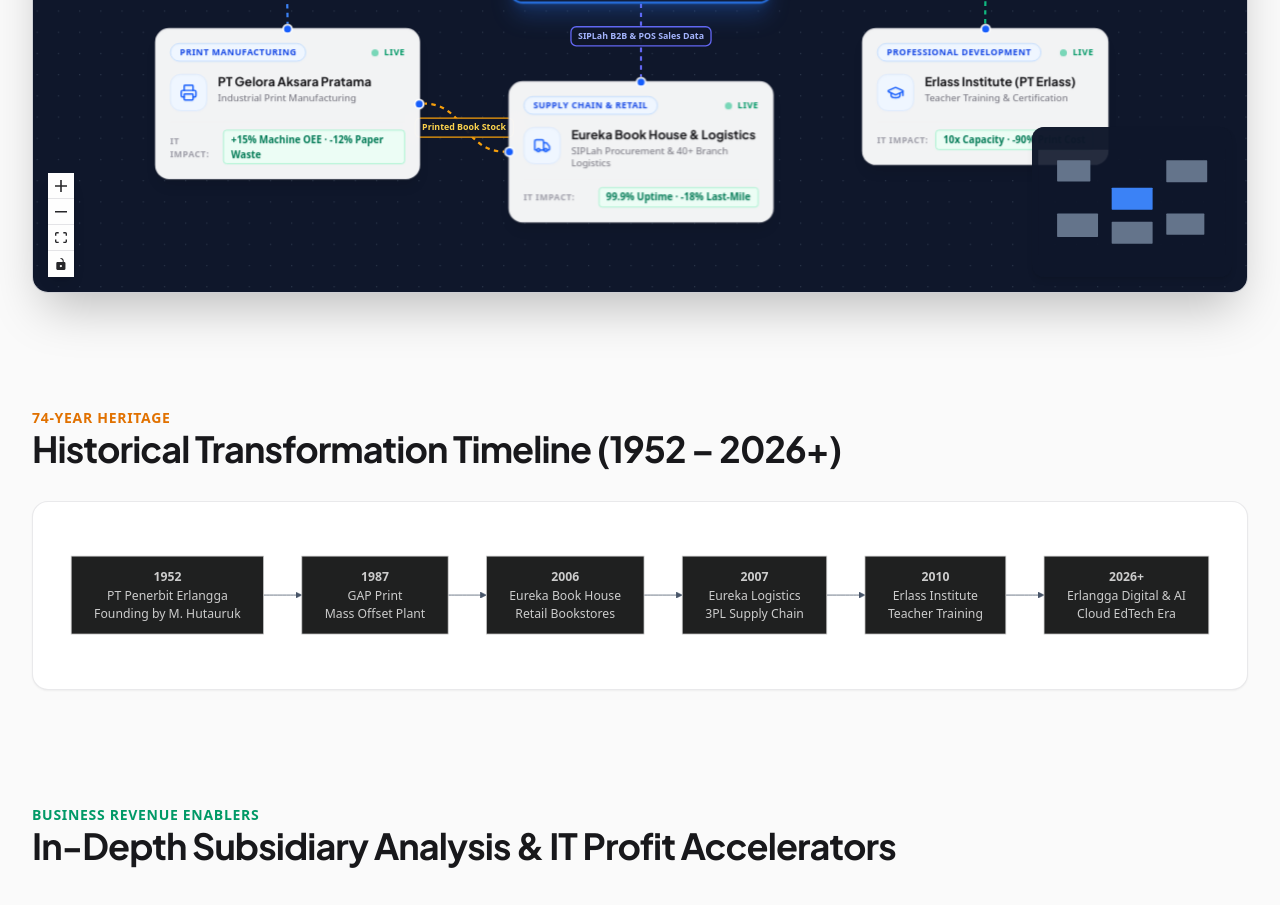
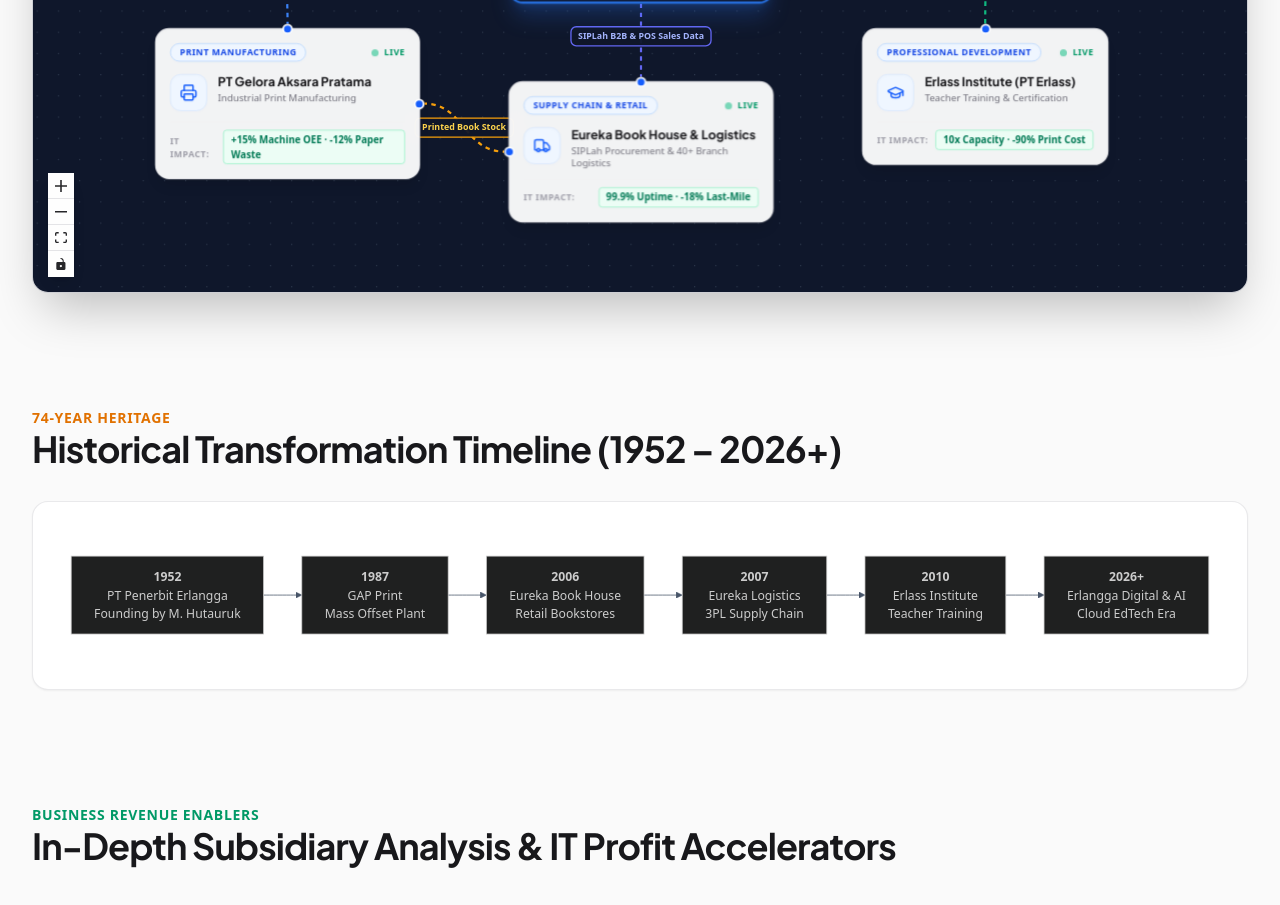
Before and after one commit to okihita/portfolio, a Next.js app: page /erlangga/subsidiaries in a window 1280 px wide. Shown: the part 1900-2805 px from the top of the page. Built offline with nearby package versions, Linux system fonts and the light colour scheme; grey boxes are pictures that could not be loaded.

Commit message:
style(erlangga): remove bottom-right minimap from ecosystem diagram canvas

```diff
--- a/components/erlangga/ErlanggaEcosystemFlow.tsx
+++ b/components/erlangga/ErlanggaEcosystemFlow.tsx
@@ -5,7 +5,6 @@
   ReactFlow,
   Background,
   Controls,
-  MiniMap,
   Position,
   useNodesState,
   useEdgesState,
@@ -376,11 +375,6 @@
       >
         <Background variant={BackgroundVariant.Dots} gap={24} size={1.5} color="#475569" className="opacity-60" />
         <Controls className="!bg-white dark:!bg-zinc-900 !border-zinc-200 dark:!border-zinc-800 !rounded-xl !shadow-lg !text-zinc-800 dark:!text-zinc-200 [&_button]:!border-zinc-200 dark:[&_button]:!border-zinc-800 [&_button:hover]:!bg-zinc-100 dark:[&_button:hover]:!bg-zinc-800" />
-        <MiniMap
-          nodeColor={(node) => (node.data?.isHq ? "#3b82f6" : "#64748b")}
-          maskColor="rgba(15, 23, 42, 0.75)"
-          className="!bg-slate-900/90 dark:!bg-zinc-950/90 !border-zinc-700/80 dark:!border-zinc-800 !rounded-xl !overflow-hidden !shadow-md"
-        />
       </ReactFlow>
     </div>
   );
```
